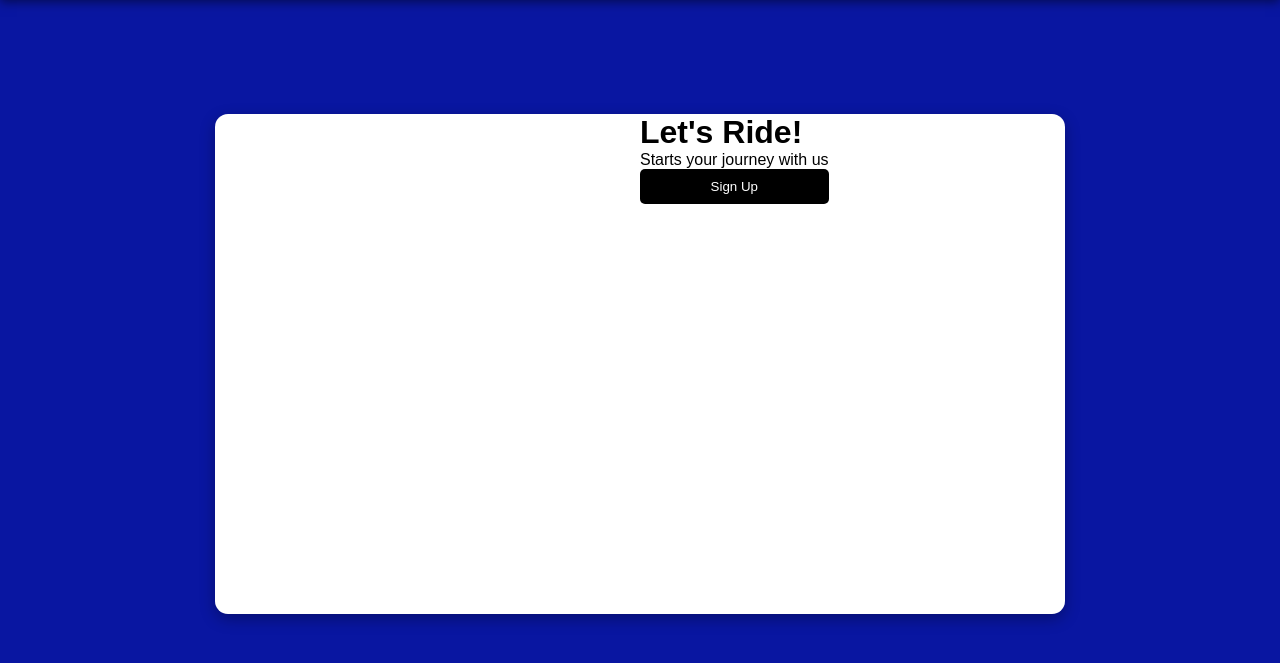
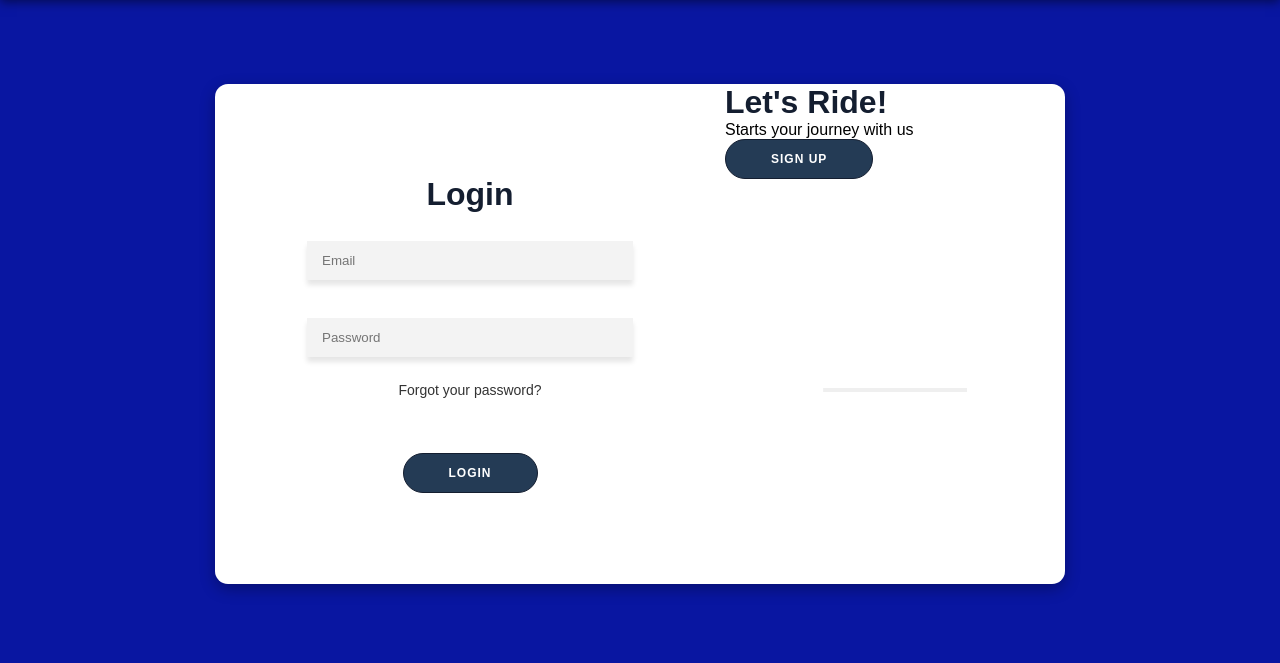
Before and after one commit to WeeLip0513/Capstone-Project, a PHP site: page /login.php in a window 1280 px wide. Shown: the part 66-729 px from the top of the page. Run offline with PHP 8.4, Linux system fonts and the light colour scheme.

Commit message:
Login updates

```diff
--- a/carpool/css/login.css
+++ b/carpool/css/login.css
@@ -1,8 +1,14 @@
 @import url('https://fonts.googleapis.com/css2?family=Poppins:wght@100;200;300;400;500;600;700;800;900&display=swap');
 
+:root {
+    --linear-grad: linear-gradient(to right, #141E30, #243B55);
+    --grad-clr1: #141E30;
+    --grad-clr2: #243B55;
+}
 
 .login-all-container{
-    display: flex;
+    display: grid;
+    place-content: center;
     position: absolute;
     top: 50%;
     left: 50%;
@@ -13,21 +19,24 @@
     box-shadow: 0px 5px 15px rgba(0, 0, 0, 0.3);
     border-radius: 13px;
     overflow: hidden;
-    margin-top: 30px;
 }
 
 .login-container{
-    width: 50%;
+    /* width: 50%;
     background: #FFFFFF;
     display: flex;
     flex-direction: column;
     align-items: center;
     justify-content: center;
-    padding: 40px;
+    padding: 40px; */
+    position: absolute;
+    width: 60%;
+    height: 100%;
+    padding: 0px 40px;
+    transition: all 0.6 ease-in-out;
 }
 .passenger-container{
-    opacity: 0;
-    z-index: 1;
+    z-index: 2;
 }
 form{
     height: 100%;
@@ -35,52 +44,87 @@ form{
     flex-direction: column;
     align-items: center;
     justify-content: center;
-    padding: 0px 50px;
+    padding: 0px 50px ;
+
 }
 h1{
-    color: var(--grad-clrl);
+    color: var(--grad-clr1);
 }
 .infield{
     position: relative;
     margin: 8px 0px;
-    padding: 20px;
+    padding: 2px;
+    padding-top: 20px;
     width: 100%;
 }
 input{
     width: 100%;
-    padding: 12px 8px;
-    background-color: #FFFFFF;
+    padding: 12px 15px;
+    background-color: #f3f3f3;
+    box-shadow: 0px 5px 5px rgba(0, 0, 0, 0.1);
+    border: none;
+    outline: none;
 }
-input {
-    width: 100%;
-    padding: 12px 8px;
-    margin: 10px 0;
-    border: 1px solid #ccc;
-    border-radius: 5px;
-}
-
-.forgot {
-    text-decoration: none;
-    font-size: 14px;
-    color: #666;
-    margin-bottom: 20px;
-}
-
-.log-button {
-    width: 100%;
-    padding: 10px;
-    background-color: #000;
-    color: white;
-    border: none;
-    border-radius: 5px;
-    cursor: pointer;
+label{
+    position: absolute;
+    left: 50%;
+    top: 100%;
+    transform: translateX(-50%);
+    width: 0%;
+    height: 2px;
+    background: var(--linear-grad);
     transition: 0.3s;
 }
-
-.log-button:hover {
-    background-color: #333;
+input:focus ~ label{
+    width: 100%;
 }
-
+ a{
+    color: #333;
+    font-size: 14px;
+    text-decoration: none;
+    margin: 15px 0px;
+ }
+ a.forgot{
+    padding-bottom: 3px;
+    border-bottom: 2px solid #FFFFFF;
+ }
+ .log-button{
+    border-radius: 20px;
+    border: 1px solid var(--grad-clr1);
+    background: var(--grad-clr2);
+    color: #FFFFFF;
+    font-size: 12px;
+    font-weight: bold;
+    padding: 12px 45px;
+    letter-spacing: 1px;
+    text-transform: uppercase;
+ }
+.login-container button{
+    margin-top: 17px;
+    transform: 80ms ease-in;
+}
+.login-container button:hover{
+    background: #FFFFFF;
+    color: var(--grad-clr1);
+}
+.overlay-container{
+    position: absolute;
+    top: 0;
+    left: 60%;
+    width: 40%;
+    height: 100%;
+    overflow: hidden;
+    transition: transform 0.6s ease-in-out;
+    z-index: 10;
+}
+#overlayBtn {
+    cursor: pointer;
+    position: absolute;
+    left: 50%;
+    top: 304px;
+    transform: translateX(-50%);
+    width: 143.67px;
+}
 /* .overlay-container {
     width: 50%;
     background-color: #00204a;
--- a/carpool/login.php
+++ b/carpool/login.php
@@ -15,7 +15,7 @@ include("headerHomepage.php");
 </head>
 
 <body>
-    <div class="login-all-container">
+    <div class="login-all-container" id="login-all-container">
         <div class="login-container passenger-container">
             <form action="#">
                 <h1>Login</h1>
@@ -40,6 +40,7 @@ include("headerHomepage.php");
                     <button class="log-button">Sign Up</button>
                 </div>
             </div>
+            <button id="overlayBtn"></button>
         </div>
     </div>
 </body>
```
